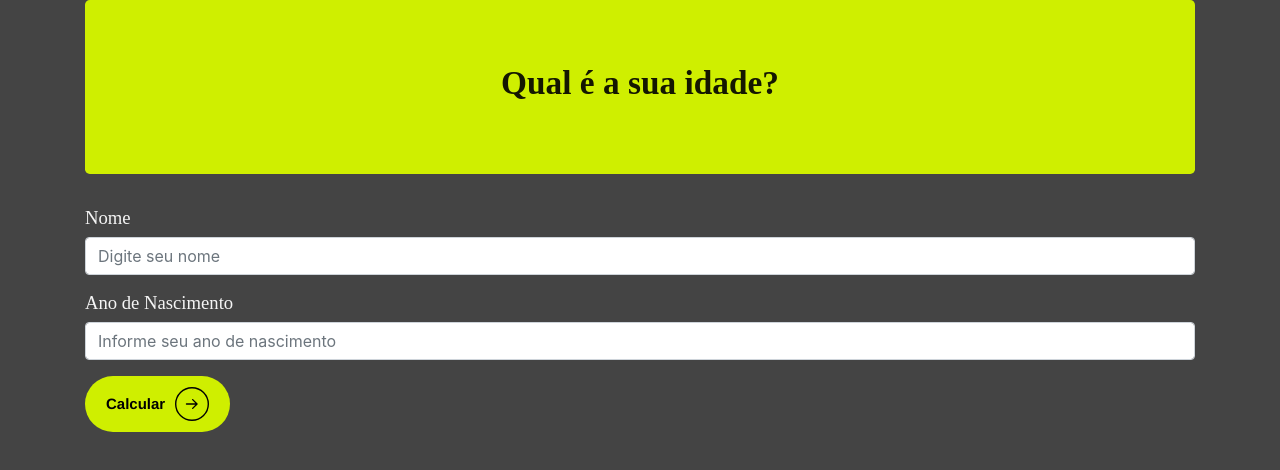
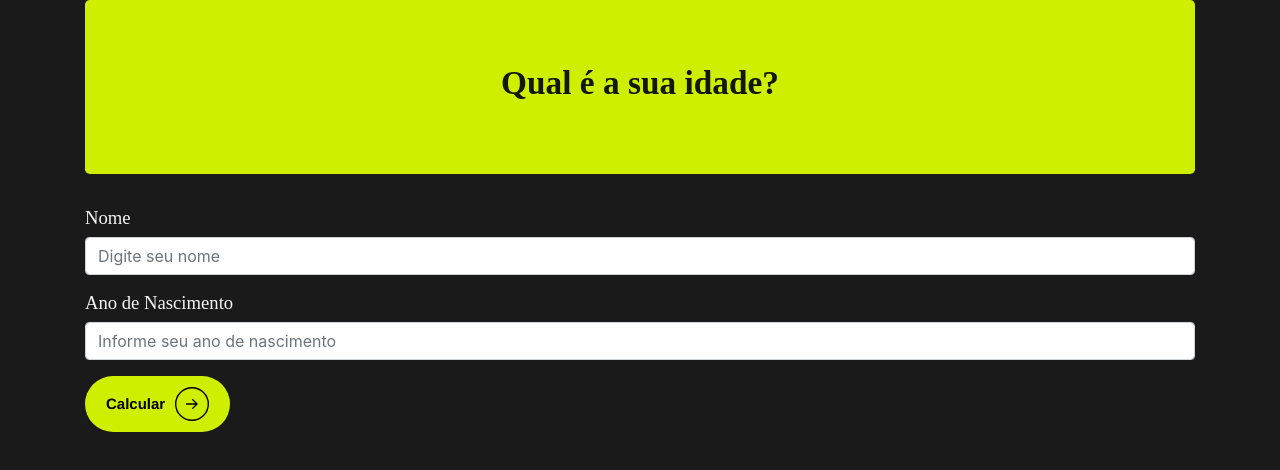
Before and after one commit to Nilso97/Web-App-Node.js, a plain HTML site: page formulario.html in a window 1280 px wide. Drawn offline with nearby package versions, Linux system fonts and the light colour scheme.

Commit message:
Update formulario.html

```diff
--- a/formulario.html
+++ b/formulario.html
@@ -15,7 +15,7 @@
     }
 
     body {
-      background: #444;
+      background: rgb(27, 26, 26);
     }
 
     h1 {
```
